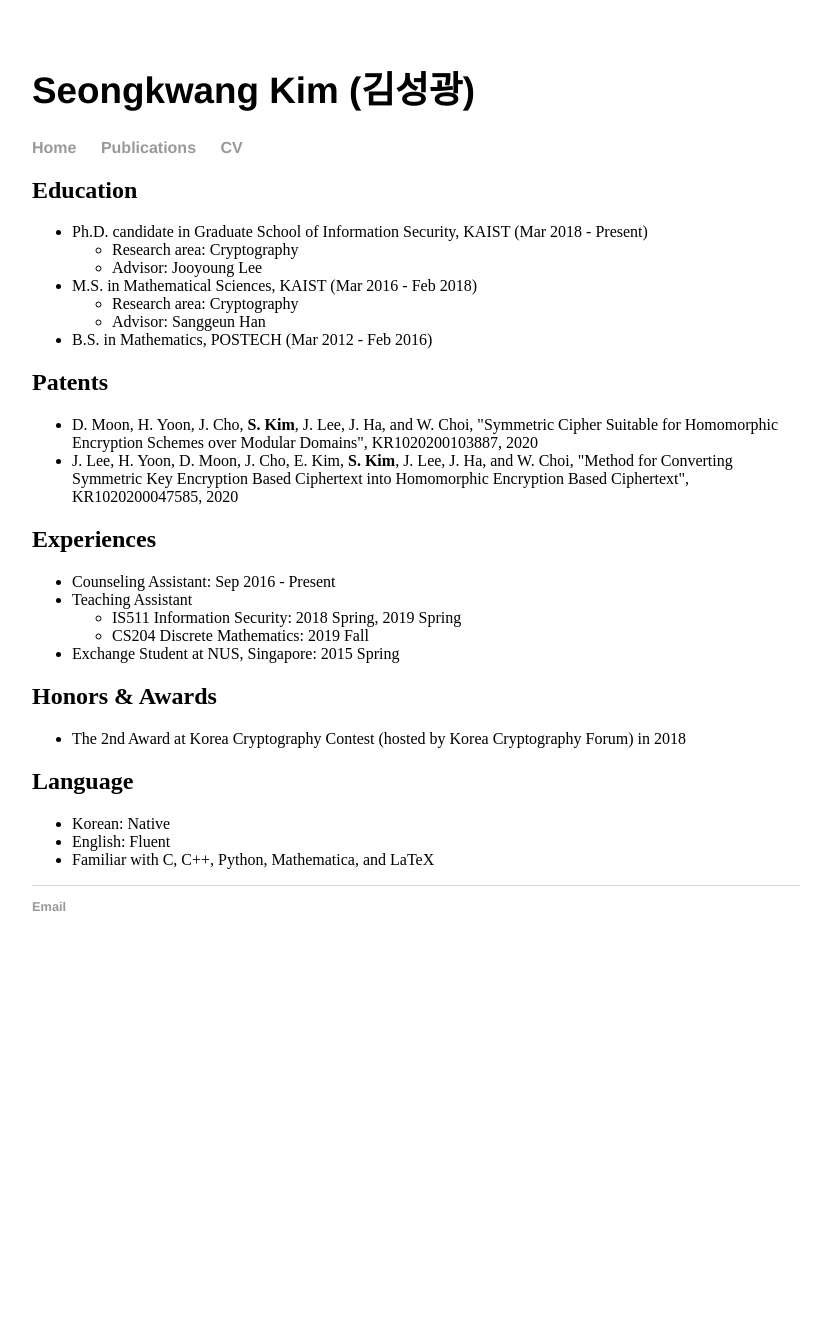
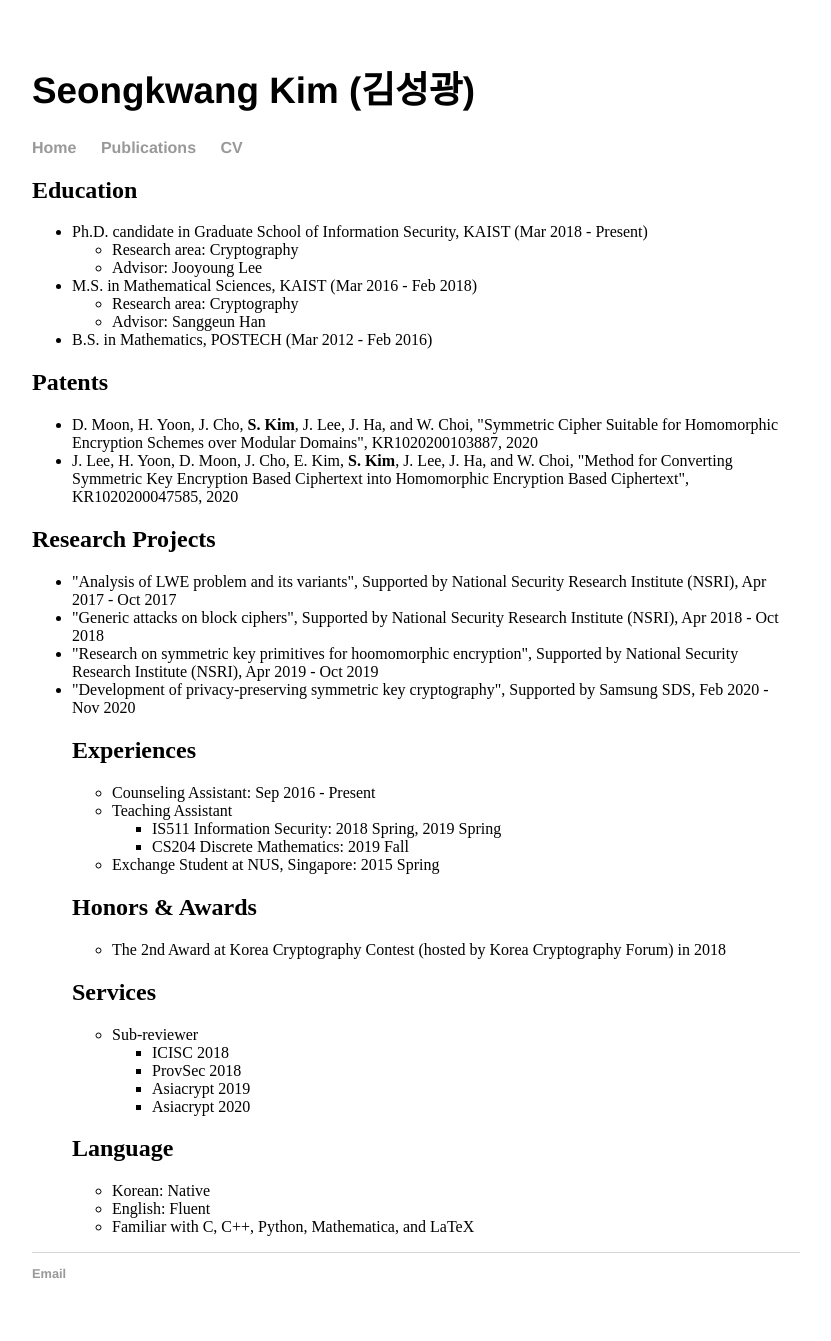
Before and after one commit to sgk1m/sgk1m.github.io, a Jekyll site: the page built from cv.html, in a window 1280 px wide. Shown: the whole page, without its empty margins (224-1055 px from the left). Built offline with Jekyll 4.4.1, drawn with Linux system fonts in a browser that asks for light colours; before the commit the page ends 974 px from its top, so only the background shows below that.

Commit message:
Update cv.html
Add Services and research projects

```diff
--- a/cv.html
+++ b/cv.html
@@ -28,6 +28,12 @@ title: CV - Seongkwang Kim
 			KR1020200047585, 2020
 		</li>
 	</ul>
+	<h2>Research Projects</h2>
+	<ul>
+		<li>"Analysis of LWE problem and its variants", Supported by National Security Research Institute (NSRI), Apr 2017 - Oct 2017</li>
+		<li>"Generic attacks on block ciphers", Supported by National Security Research Institute (NSRI), Apr 2018 - Oct 2018</li>
+		<li>"Research on symmetric key primitives for hoomomorphic encryption", Supported by National Security Research Institute (NSRI), Apr 2019 - Oct 2019</li>
+		<li>"Development of privacy-preserving symmetric key cryptography", Supported by Samsung SDS, Feb 2020 - Nov 2020</li>
 	<h2>Experiences</h2>
 	<ul>
 		<li>Counseling Assistant: Sep 2016 - Present</li>
@@ -43,6 +49,17 @@ title: CV - Seongkwang Kim
 	<ul>
 		<li>The 2nd Award at Korea Cryptography Contest (hosted by Korea Cryptography Forum) in 2018</li>
 	</ul>
+	<h2>Services</h2>
+	<ul>
+		<li>Sub-reviewer
+			<ul>
+				<li>ICISC 2018</li>
+				<li>ProvSec 2018</li>
+				<li>Asiacrypt 2019</li>
+				<li>Asiacrypt 2020</li>
+			</ul>
+		</li>
+	</ul>
 	<h2>Language</h2>
 	<ul>
 		<li>Korean: Native</li>
```
